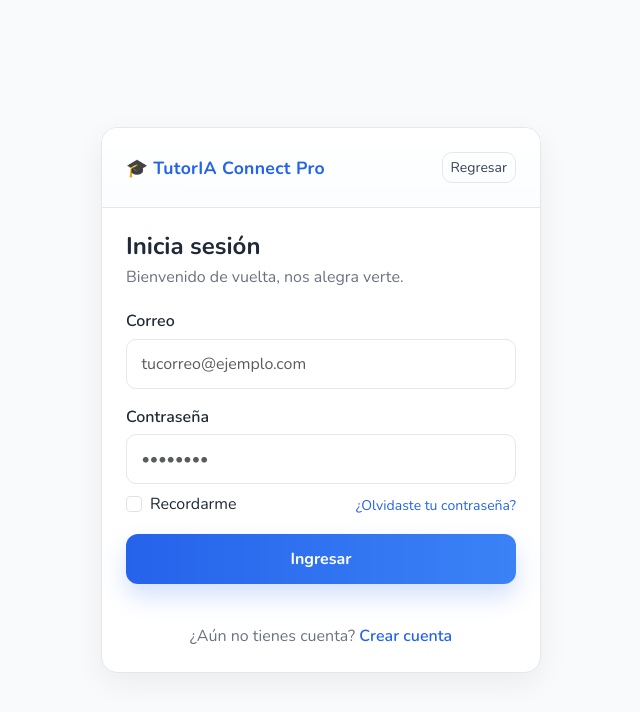
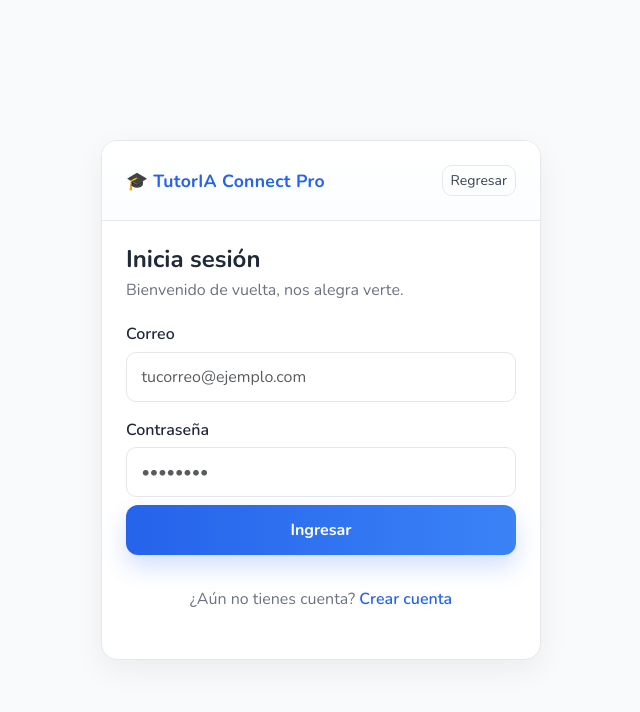
Before and after one commit to SsamirNunez360/PROYECTODJANGO, a Django app: page /login/ in a window 1280 px wide. Shown: the top 712 px of the page, without its empty margins (319-959 px from the left). Run offline with Django 5.2, Linux system fonts and the light colour scheme; some libraries are stand-ins or nearby versions.

Commit message:
Mejoras en el login

```diff
--- a/tutoria/mysite/mysite/templates/login.html
+++ b/tutoria/mysite/mysite/templates/login.html
@@ -170,13 +170,6 @@
       </div>
 
       <div class="d-flex justify-content-between align-items-center mb-3">
-        <div class="form-check">
-          <input class="form-check-input" type="checkbox" value="1" id="remember" name="remember">
-          <label class="form-check-label" for="remember">Recordarme</label>
-        </div>
-        <a href="/restablecer" class="small" style="text-decoration:none;color:var(--primary);">¿Olvidaste tu contraseña?</a>
-      </div>
-
       <button type="submit" class="btn-primary-gradient">Ingresar</button>
     </div>
 
```
